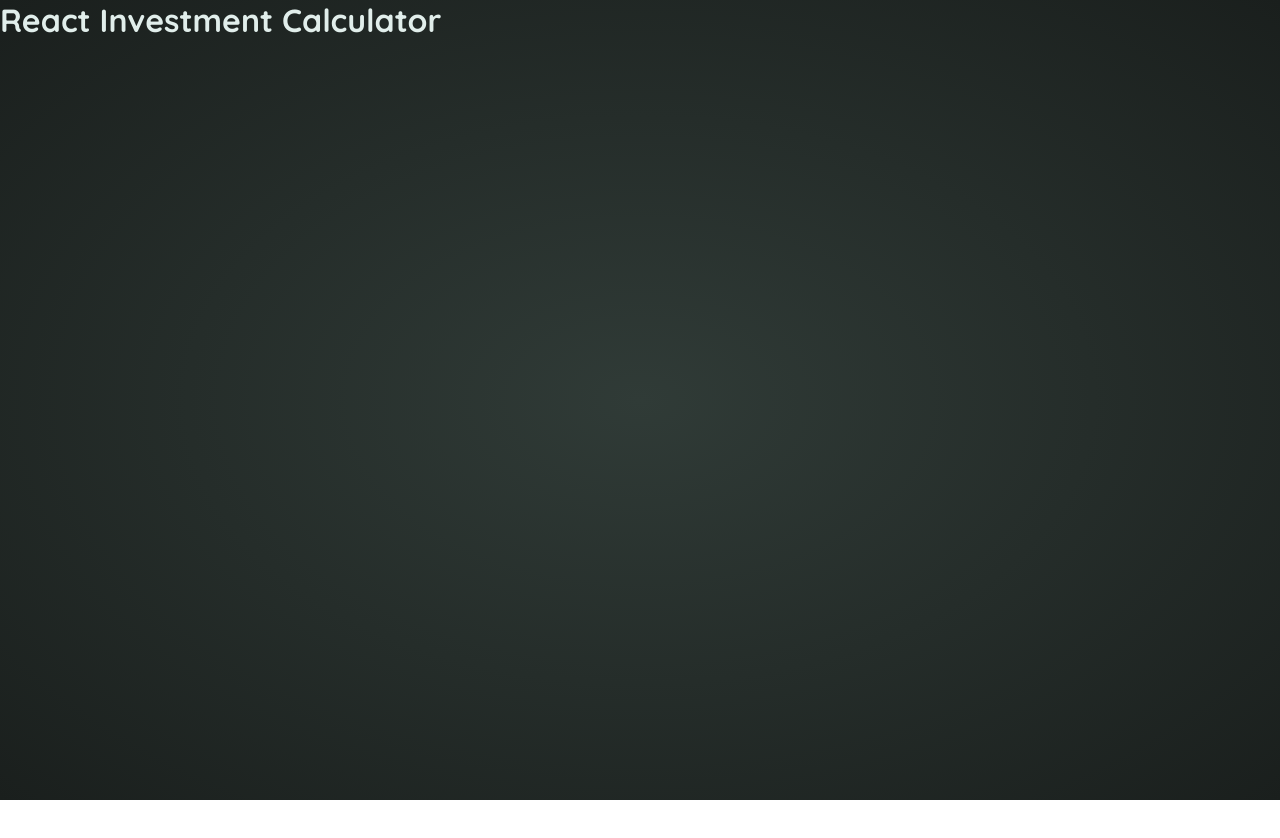
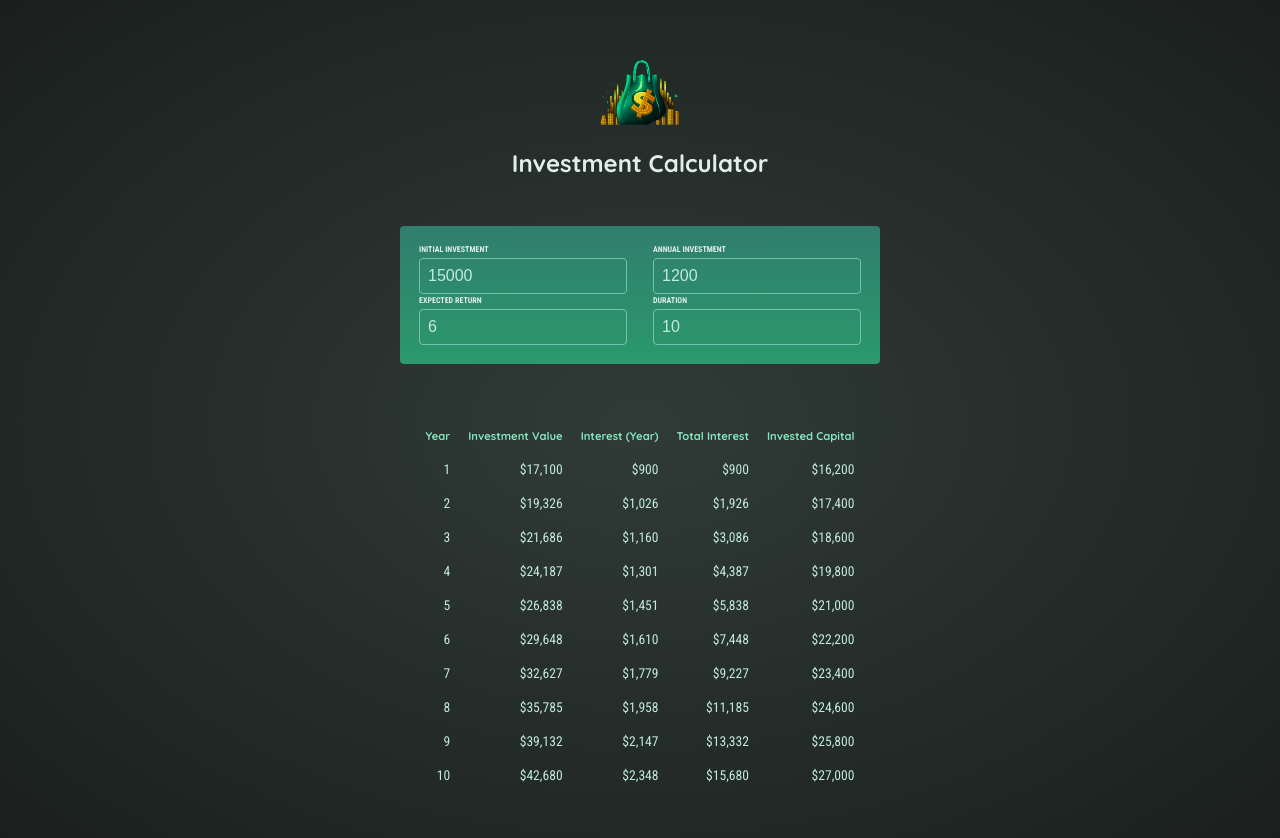
Before and after one commit to calculus0129/react-project-3, a Next.js app: page / in a window 1280 px wide. Shown: the top 838 px of the page. Before the commit the page ends 800 px from the top, so only its background shows below. Built offline with nearby package versions, Linux system fonts and the light colour scheme.

Commit message:
feat: create basic features

```diff
--- a/app/layout.tsx
+++ b/app/layout.tsx
@@ -1,6 +1,6 @@
 import type { Metadata } from "next";
 import { Geist, Geist_Mono } from "next/font/google";
-import "./globals.css";
+// import "./globals.css";
 
 const geistSans = Geist({
   variable: "--font-geist-sans",
@@ -13,8 +13,11 @@ const geistMono = Geist_Mono({
 });
 
 export const metadata: Metadata = {
-  title: "Create Next App",
+  title: "React Investment Calculator",
   description: "Generated by create next app",
+  icons: {
+    icon: "/investment-calculator-logo.png",
+  },
 };
 
 export default function RootLayout({
--- a/app/page.tsx
+++ b/app/page.tsx
@@ -1,6 +1,100 @@
+"use client";
+
 // import Image from "next/image";
+import { useState } from "react";
 import "./page.css";
+import {
+  InvestmentResult,
+  calculateInvestmentResults,
+  formatter,
+} from "@/util/investment";
 
 export default function Home() {
-  return <h1>React Investment Calculator</h1>;
+  const [iInv, setIInv] = useState(15000);
+  const [aInv, setAInv] = useState(1200);
+  const [eRet, setERet] = useState(6);
+  const [duration, setDuration] = useState(10);
+  let totalInterest = 0;
+  return (
+    <>
+      <header id="header">
+        <img src="/investment-calculator-logo.png" alt="Logo" />
+        <h1>Investment Calculator</h1>
+      </header>
+      <table id="user-input">
+        {/* <thead></thead> */}
+        <tbody>
+          <tr className="input-group">
+            <td>
+              <label>Initial Investment</label>
+              <input
+                type="number"
+                id="initialInvestment"
+                value={iInv}
+                onChange={(e) => setIInv(Number(e.target.value))}
+              />
+            </td>
+            <td>
+              <label>Annual Investment</label>
+              <input
+                type="number"
+                id="annualInvestment"
+                value={aInv}
+                onChange={(e) => setAInv(Number(e.target.value))}
+              />
+            </td>
+          </tr>
+          <tr className="input-group">
+            <td>
+              <label>Expected Return</label>
+              <input
+                type="number"
+                id="expReturn"
+                value={eRet}
+                onChange={(e) => setERet(Number(e.target.value))}
+              />
+            </td>
+            <td>
+              <label>Duration</label>
+              <input
+                type="number"
+                id="duration"
+                value={duration}
+                onChange={(e) => setDuration(Number(e.target.value))}
+              />
+            </td>
+          </tr>
+        </tbody>
+      </table>
+      <table id="result">
+        <thead>
+          <tr>
+            <th>Year</th>
+            <th>Investment Value</th>
+            <th>Interest (Year)</th>
+            <th>Total Interest</th>
+            <th>Invested Capital</th>
+          </tr>
+        </thead>
+        <tbody>
+          {calculateInvestmentResults(iInv, aInv, eRet, duration).map(
+            (result: InvestmentResult) => {
+              totalInterest += result.interest;
+              return (
+                <tr key={result.year}>
+                  <td>{result.year}</td>
+                  <td>{formatter.format(result.valueEndOfYear)}</td>
+                  <td>{formatter.format(result.interest)}</td>
+                  <td>{formatter.format(totalInterest)}</td>
+                  <td>
+                    {formatter.format(result.valueEndOfYear - totalInterest)}
+                  </td>
+                </tr>
+              );
+            },
+          )}
+        </tbody>
+      </table>
+    </>
+  );
 }
--- a/util/investment.js
+++ b/util/investment.tsx
@@ -4,13 +4,20 @@
 // - annualInvestment: The amount invested every year
 // - expectedReturn: The expected (annual) rate of return
 // - duration: The investment duration (time frame)
-export function calculateInvestmentResults({
-  initialInvestment,
-  annualInvestment,
-  expectedReturn,
-  duration,
-}) {
-  const annualData = [];
+
+export type InvestmentResult = {
+  year: number;
+  interest: number;
+  valueEndOfYear: number;
+};
+
+export const calculateInvestmentResults = (
+  initialInvestment: number,
+  annualInvestment: number,
+  expectedReturn: number,
+  duration: number,
+): InvestmentResult[] => {
+  const annualData: InvestmentResult[] = [];
   let investmentValue = initialInvestment;
 
   for (let i = 0; i < duration; i++) {
@@ -20,19 +27,19 @@ export function calculateInvestmentResults({
       year: i + 1, // year identifier
       interest: interestEarnedInYear, // the amount of interest earned in this year
       valueEndOfYear: investmentValue, // investment value at end of year
-      annualInvestment: annualInvestment, // investment added in this year
+      // annualInvestment: annualInvestment, // investment added in this year
     });
   }
 
   return annualData;
-}
+};
 
 // The browser-provided Intl API is used to prepare a formatter object
 // This object offers a "format()" method that can be used to format numbers as currency
 // Example Usage: formatter.format(1000) => yields "$1,000"
-export const formatter = new Intl.NumberFormat('en-US', {
-  style: 'currency',
-  currency: 'USD',
+export const formatter = new Intl.NumberFormat("en-US", {
+  style: "currency",
+  currency: "USD",
   minimumFractionDigits: 0,
   maximumFractionDigits: 0,
 });
```
